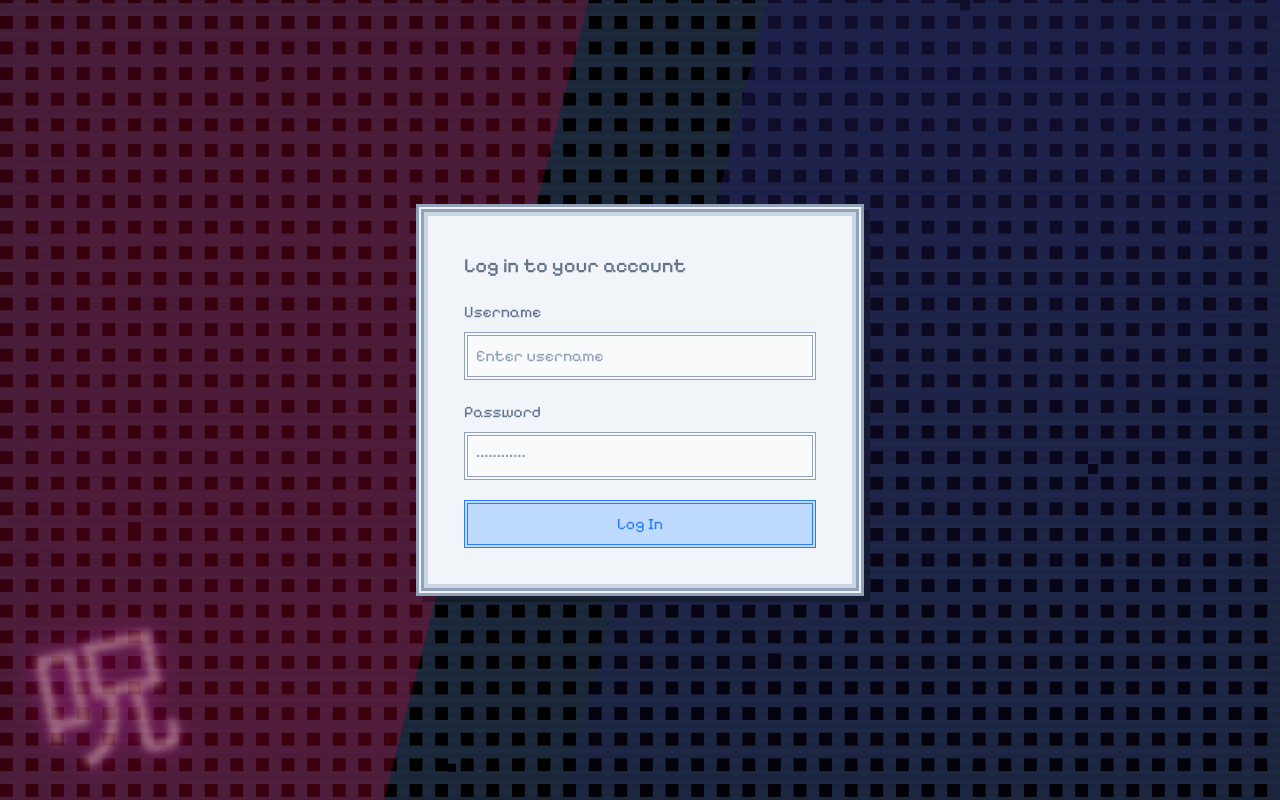
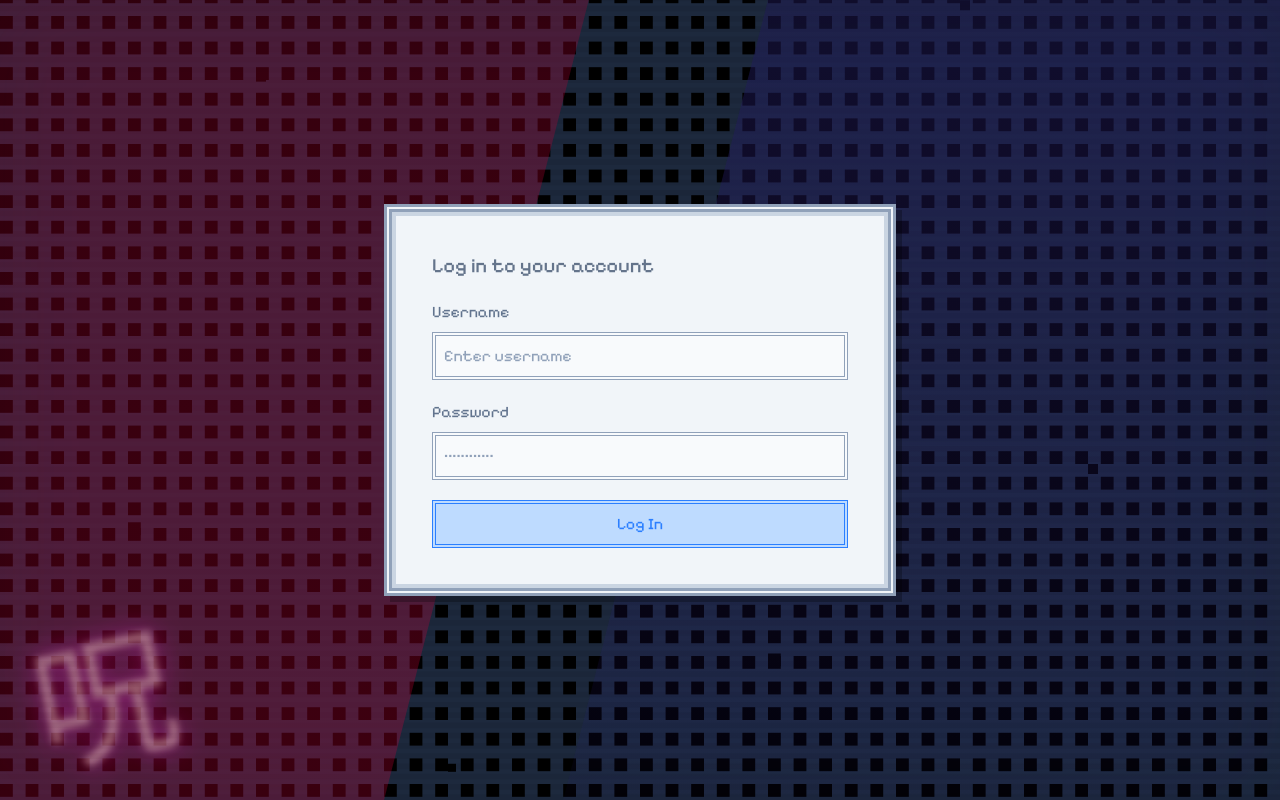
Before and after one commit to staten-island-tech/vue-supabase-project-2026-ma-ma, a Nuxt app: page /login in a window 1280 px wide. Built offline with nearby package versions, Linux system fonts and the light colour scheme; no server answers.

Commit message:
feat(card): increase card max width

```diff
--- a/app/components/Card.vue
+++ b/app/components/Card.vue
@@ -1,6 +1,6 @@
 <template>
   <div
-    class="flex flex-col gap-5 p-10 w-full max-w-md border-double border-8 border-card-border ring-4 ring-card-ring ring-inset bg-card text-card-foreground shadow-transparent-lg"
+    class="flex flex-col gap-5 p-10 w-full max-w-lg border-double border-8 border-card-border ring-4 ring-card-ring ring-inset bg-card text-card-foreground shadow-transparent-lg"
   >
     <slot />
   </div>
```
